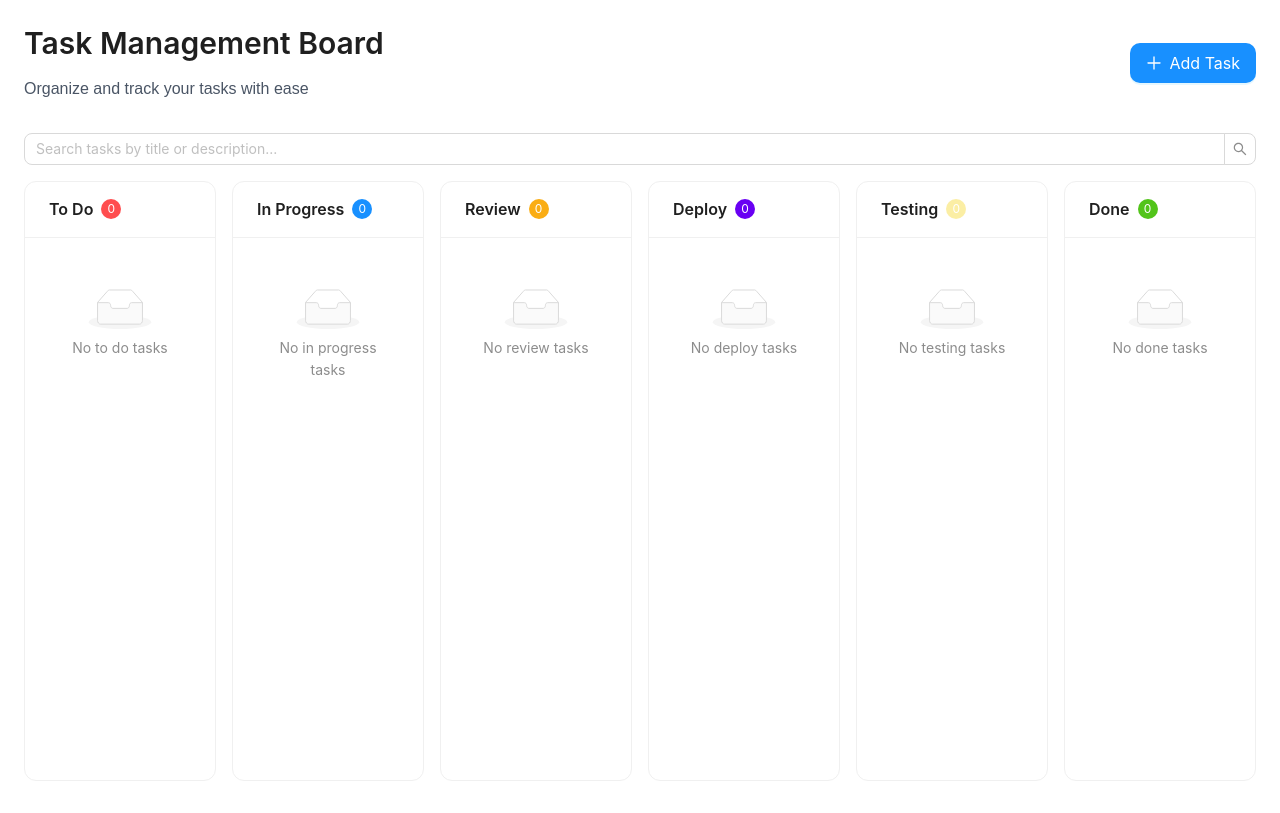
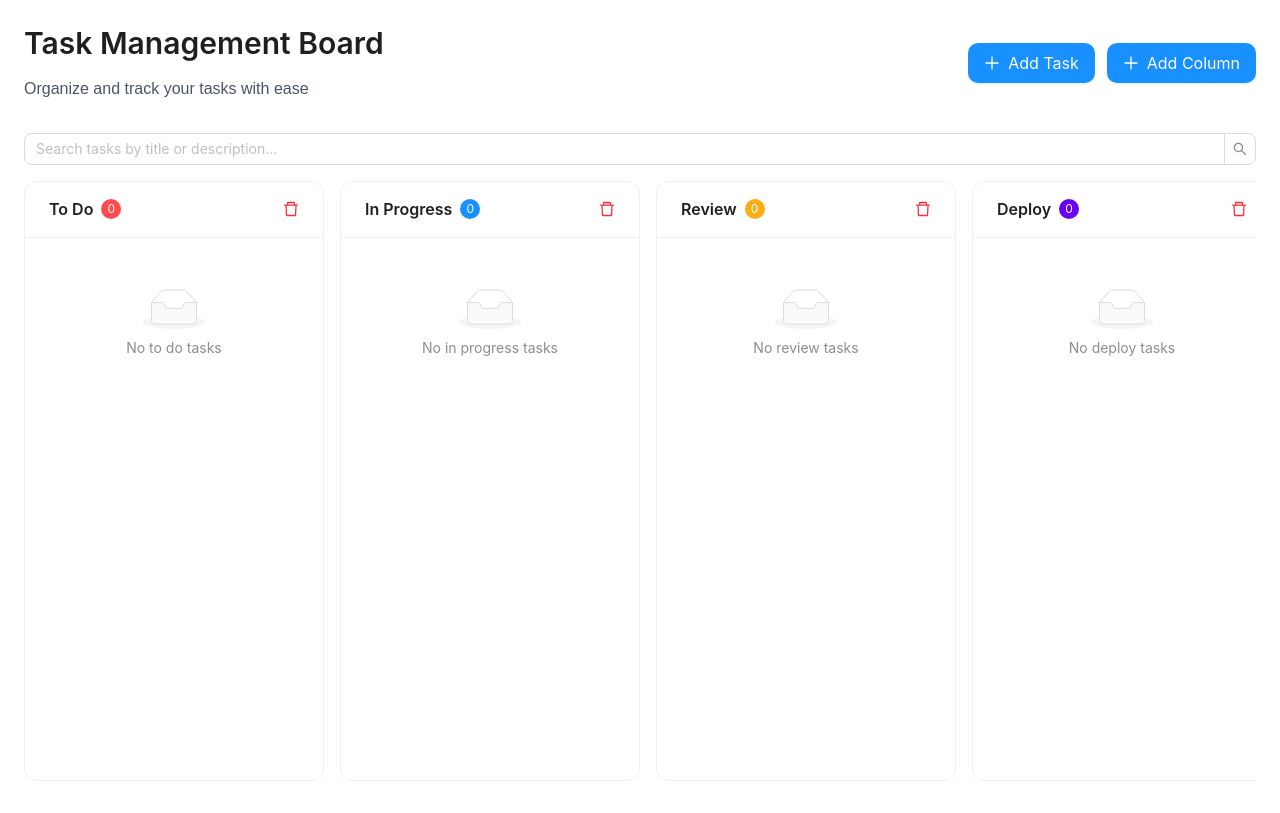
Before and after one commit to hoanganh16425/Task-Management-Board, a Next.js app: page / in a window 1280 px wide. Built offline with nearby package versions, Linux system fonts and the light colour scheme.

Commit message:
feat: add create, delete, and drag column

```diff
--- /dev/null
+++ b/app/component/ColumnForm.tsx
@@ -0,0 +1,111 @@
+
+'use client';
+
+import {
+    Button,
+    ColorPicker,
+    Form,
+    Input,
+    Modal,
+    Space
+} from 'antd';
+import React from 'react';
+import { ColumnFormData, TaskAssignee } from '../type/task';
+
+interface TaskFormProps {
+  visible: boolean;
+  assignees: TaskAssignee[];
+  loading?: boolean;
+  onClose: () => void;
+  onCreateColumn: (values: ColumnFormData) => Promise<void>;
+}
+
+
+const ColumnForm: React.FC<TaskFormProps> = ({
+  visible,
+  loading = false,
+  onClose,
+  onCreateColumn
+}) => {
+  const [form] = Form.useForm<ColumnFormData>();
+
+  const handleSubmit = async (): Promise<void> => {
+    try {
+      const values = await form.validateFields();
+      const columnFormData: ColumnFormData = {
+        title: values.title,
+        color: values.color,
+      };
+      await onCreateColumn(columnFormData);
+      form.resetFields();
+    } catch (error) {
+      console.error('Form validation failed:', error);
+    }
+  };
+
+  const handleCancel = (): void => {
+    form.resetFields();
+    onClose();
+  };
+
+  return (
+    <Modal
+      title={
+        <Space>
+          <span>Create New Column</span>
+        </Space>
+      }
+      open={visible}
+      onCancel={handleCancel}
+      confirmLoading={loading}
+      width={600}
+      footer={[
+        <Button key="cancel" onClick={handleCancel} disabled={loading}>
+          Cancel
+        </Button>,
+        <Button
+          key="submit"
+          type="primary"
+          onClick={handleSubmit}
+          loading={loading}
+        >
+          Create Column
+        </Button>,
+      ]}
+      destroyOnHidden
+    >
+      <Form
+        form={form}
+        layout="vertical"
+        requiredMark={false}
+      >
+        <Form.Item
+          name="title"
+          label="Column Title"
+          rules={[
+            { required: true, message: 'Please enter a column title' },
+            { min: 3, message: 'Title must be at least 3 characters' },
+            { max: 100, message: 'Title cannot exceed 100 characters' }
+          ]}
+        >
+          <Input
+            placeholder="Enter a descriptive column title"
+            showCount
+            maxLength={100}
+          />
+        </Form.Item>
+
+        <Form.Item
+          name="color"
+          label="color"
+          initialValue="#1677ff"
+          getValueFromEvent={(_, hex) => hex}
+        >
+          <ColorPicker />
+        </Form.Item>
+      </Form>
+    </Modal>
+  );
+};
+
+export default ColumnForm;
--- a/app/component/TaskBoard.tsx
+++ b/app/component/TaskBoard.tsx
@@ -1,39 +1,36 @@
 'use client';
 
 import { PlusOutlined } from '@ant-design/icons';
-import { DragDropContext, DropResult } from '@hello-pangea/dnd';
-import { Button, Col, Input, Row, Typography } from 'antd';
+import { DragDropContext, Draggable, Droppable, DropResult } from '@hello-pangea/dnd';
+import { Button, Input, Typography } from 'antd';
 import React, { useEffect, useMemo, useState } from 'react';
+import { TaskBoardDragType } from '../constants/task-board.constant';
 import { useTaskStore } from '../stores/taskStore';
-import { ColumnConfig, Task, TaskAssignee, TaskFormData, TaskStatus } from '../type/task';
+import { ColumnFormData, Task, TaskAssignee, TaskFormData } from '../type/task';
+import ColumnForm from './ColumnForm';
 import TaskColumn from './TaskCollumn';
 import TaskForm from './TaskForm';
 
 const { Title } = Typography;
 const { Search } = Input;
 
-const COLUMNS: ColumnConfig[] = [
-    { id: 'todo', title: 'To Do', color: '#ff4d4f' },
-    { id: 'in-progress', title: 'In Progress', color: '#1890ff' },
-    { id: 'review', title: 'Review', color: '#faad14' },
-    { id: 'deploy', title: 'Deploy', color: '#6900f3ff' },
-    { id: 'testing', title: 'Testing', color: '#f3cf005b' },
-    { id: 'done', title: 'Done', color: '#52c41a' },
-];
-
 const TaskBoard: React.FC = () => {
     const {
         tasks,
         loading,
+        columns,
         addTask,
         updateTask,
         deleteTask,
         moveTask,
+        addColumn,
+        moveColumn,
     } = useTaskStore();
 
     const [formVisible, setFormVisible] = useState<boolean>(false);
     const [searchText, setSearchText] = useState<string>('');
     const [editingTask, setEditingTask] = useState<Task | null>(null);
+    const [isOpenCreateColumn, setisOpenCreateColumn] = useState<boolean>(false);
     const [searchQuery, setSearchQuery] = useState<string>('');
 
     const [assignees, setAssignees] = React.useState<TaskAssignee[]>([]);
@@ -47,8 +44,8 @@ const TaskBoard: React.FC = () => {
         fetchAsignees();
     }, []);
 
-    const tasksByStatus = useMemo((): Record<TaskStatus, Task[]> => {
-        return COLUMNS.reduce((acc, column) => {
+    const tasksByStatus = useMemo((): Record<string, Task[]> => {
+        return columns.reduce((acc, column) => {
             acc[column.id] = tasks.filter(task => {
                 const matchesStatus = task.status === column.id;
                 const matchesSearch = !searchQuery ||
@@ -57,8 +54,8 @@ const TaskBoard: React.FC = () => {
                 return matchesStatus && matchesSearch;
             });
             return acc;
-        }, {} as Record<TaskStatus, Task[]>);
-    }, [tasks, searchQuery]);
+        }, {} as Record<string, Task[]>);
+    }, [tasks, searchQuery, columns]);
 
     const handleSearch = (value: string): void => {
         setSearchQuery(value);
@@ -70,10 +67,9 @@ const TaskBoard: React.FC = () => {
     };
 
     const handleDragEnd = (result: DropResult): void => {
-        const { destination, source, draggableId } = result;
+        const { destination, source, draggableId, type } = result;
 
         if (!destination) return;
-
         if (
             destination.droppableId === source.droppableId &&
             destination.index === source.index
@@ -81,8 +77,25 @@ const TaskBoard: React.FC = () => {
             return;
         }
 
-        const newStatus = destination.droppableId as TaskStatus;
+        const newStatus = destination.droppableId as string;
+        if (type === TaskBoardDragType.COLUMN) {
+            moveColumn(source.index, destination.index);
+        } else {
             moveTask(draggableId, newStatus);
+        }
+    };
+
+    const onCreateColumn = (): void => {
+        setisOpenCreateColumn(true);
+    };
+
+    const handleCreateColumn = async (values: ColumnFormData): Promise<void> => {
+        addColumn({ ...values, id: values.title });
+        setisOpenCreateColumn(false);
+    };
+
+    const handleCancelCreateColumn = (): void => {
+        setisOpenCreateColumn(false);
     };
 
     const handleCreateTask = (): void => {
@@ -140,6 +153,15 @@ const TaskBoard: React.FC = () => {
                     >
                         Add Task
                     </Button>
+                    <Button
+                        type="primary"
+                        icon={<PlusOutlined />}
+                        onClick={onCreateColumn}
+                        size="large"
+                        disabled={loading}
+                    >
+                        Add Column
+                    </Button>
                 </div>
             </div>
 
@@ -156,9 +178,30 @@ const TaskBoard: React.FC = () => {
             </div>
 
             <DragDropContext onDragEnd={handleDragEnd}>
-                <Row gutter={[16, 16]}>
-                    {COLUMNS.map((column) => (
-                        <Col key={column.id} xs={24} sm={12} lg={4}>
+                <Droppable
+                    droppableId="columns"
+                    direction="horizontal"
+                    type='COLUMN'
+                >
+                    {(provided) => (
+                        <div
+                            className='flex gap-4 overflow-x-auto pb-2'
+                            {...provided.droppableProps}
+                            ref={provided.innerRef}
+                        >
+                            {columns.map((column, index) => (
+                                <Draggable
+                                    draggableId={column.id.toString()}
+                                    index={index}
+                                    key={column.id}
+                                >
+                                    {(provided) => (
+                                        <div
+                                            className='min-w-[300px] max-w-[400px] w-full'
+                                            ref={provided.innerRef}
+                                            {...provided.draggableProps}
+                                            {...provided.dragHandleProps}
+                                        >
                                             <TaskColumn
                                                 status={column.id}
                                                 title={column.title}
@@ -168,9 +211,12 @@ const TaskBoard: React.FC = () => {
                                                 onDeleteTask={handleDeleteTask}
                                                 loading={loading}
                                             />
-                        </Col>
+                                        </div>
+                                    )}
+                                </Draggable>
                             ))}
-                </Row>
+                        </div>)}
+                </Droppable>
             </DragDropContext>
 
             <TaskForm
@@ -181,6 +227,13 @@ const TaskBoard: React.FC = () => {
                 loading={loading}
                 assignees={assignees}
             />
+            <ColumnForm
+                visible={isOpenCreateColumn}
+                onClose={handleCancelCreateColumn}
+                onCreateColumn={handleCreateColumn}
+                loading={loading}
+                assignees={assignees}
+            />
         </div>
     );
 };
--- a/app/component/TaskCard.tsx
+++ b/app/component/TaskCard.tsx
@@ -39,7 +39,7 @@ const TaskCard: React.FC<TaskCardProps> = ({ task, index, onEdit, onDelete }) =>
 
   return (
     <>
-      <Draggable draggableId={task.id} index={index} isDragDisabled={task.status === 'done'}>
+      <Draggable draggableId={task.id} index={index} >
         {(provided, snapshot) => (
           <div
             ref={provided.innerRef}
--- a/app/component/TaskCollumn.tsx
+++ b/app/component/TaskCollumn.tsx
@@ -1,15 +1,17 @@
 'use client';
 
-import React from 'react';
-import { Card, Typography, Badge, Space, Empty } from 'antd';
 import { Droppable } from '@hello-pangea/dnd';
-import { TaskStatus, Task } from '../type/task';
+import { Badge, Card, Empty, Modal, Space, Typography } from 'antd';
+import React, { useState } from 'react';
+import { Task } from '../type/task';
 import TaskCard from './TaskCard';
+import { DeleteOutlined } from '@ant-design/icons';
+import { useTaskStore } from '../stores/taskStore';
 
 const { Title } = Typography;
 
 interface TaskColumnProps {
-  status: TaskStatus;
+  status: string;
   title: string;
   color: string;
   tasks: Task[];
@@ -25,13 +27,27 @@ const TaskColumn: React.FC<TaskColumnProps> = ({
   tasks,
   loading = false,
   onEditTask,
-  onDeleteTask
+  onDeleteTask,
 }) => {
+  const { deleteColumn } = useTaskStore();
+
+  const [isOpendeleteColumn, setisOpenDeleteColumn] = useState<boolean>(false);
+
+  const onDeleteColumn = (): void => {
+    setisOpenDeleteColumn(true);
+  };
+
+  const handleDeleteColumn = async (values: string): Promise<void> => {
+    deleteColumn(values);
+    setisOpenDeleteColumn(false);
+  };
+
   return (
     <Card
       title={
-        <Space>
-          <Title level={5} style={{ margin: "0px"}}>
+        <Space className='flex items-center justify-between w-full'>
+          <div className='flex items-center justify-between w-full align-middle gap-2'>
+            <Title level={5} style={{ margin: "0px" }}>
               {title}
             </Title>
             <Badge
@@ -39,6 +55,8 @@ const TaskColumn: React.FC<TaskColumnProps> = ({
               style={{ backgroundColor: color }}
               showZero
             />
+          </div>
+          <DeleteOutlined className='!text-red-500' onClick={() => onDeleteColumn()} />
         </Space>
       }
       className="h-[600px] bg-[#fafafa]"
@@ -80,6 +98,17 @@ const TaskColumn: React.FC<TaskColumnProps> = ({
           </div>
         )}
       </Droppable>
+      <Modal
+        title="Confirm Deletion"
+        closable={{ 'aria-label': 'Custom Close Button' }}
+        open={isOpendeleteColumn}
+        okText='Yes'
+        okType='danger'
+        onOk={() => handleDeleteColumn(status)}
+        onCancel={() => setisOpenDeleteColumn(false)}
+      >
+        Are you sure to delete this column?
+      </Modal>
     </Card>
   );
 };
--- a/app/component/TaskForm.tsx
+++ b/app/component/TaskForm.tsx
@@ -15,7 +15,7 @@ import {
 } from 'antd';
 import dayjs, { Dayjs } from 'dayjs';
 import React, { useEffect } from 'react';
-import { Task, TaskFormData, TaskStatus, TaskPriority, TaskAssignee } from '../type/task';
+import { Task, TaskAssignee, TaskFormData, TaskPriority } from '../type/task';
 
 const { TextArea } = Input;
 const { Option } = Select;
@@ -32,14 +32,14 @@ interface TaskFormProps {
 interface FormValues {
   title: string;
   description?: string;
-  status: TaskStatus;
+  status: string;
   priority: TaskPriority;
   assignee?: string;
   dueDate?: Dayjs | null;
 }
 
 interface StatusOption {
-  value: TaskStatus;
+  value: string;
   label: string;
   emoji: string;
 }
@@ -167,7 +167,7 @@ const TaskForm: React.FC<TaskFormProps> = ({
         form={form}
         layout="vertical"
         initialValues={{
-          status: 'todo' as TaskStatus,
+          status: 'todo',
           priority: 'medium' as TaskPriority,
         }}
         requiredMark={false}
--- /dev/null
+++ b/app/constants/task-board.constant.ts
@@ -0,0 +1,15 @@
+import { ColumnConfig } from "../type/task";
+
+export const COLUMNS: ColumnConfig[] = [
+    { id: 'todo', title: 'To Do', color: '#ff4d4f' },
+    { id: 'in-progress', title: 'In Progress', color: '#1890ff' },
+    { id: 'review', title: 'Review', color: '#faad14' },
+    { id: 'deploy', title: 'Deploy', color: '#6900f3ff' },
+    { id: 'testing', title: 'Testing', color: '#f3cf005b' },
+    { id: 'done', title: 'Done', color: '#52c41a' },
+];
+
+export const TaskBoardDragType = {
+    COLUMN: 'COLUMN',
+    TASK: 'TASK',
+};
--- a/app/detail/page.tsx
+++ /dev/null
@@ -1,16 +0,0 @@
-'use client'
-import React from 'react'
-import { useTaskStore } from '../stores/taskStore';
-
-function Page() {
-    const {
-        tasks,
-    } = useTaskStore();
-    console.log(tasks);
-
-    return (
-        <div>Page</div>
-    )
-}
-
-export default Page
--- a/app/stores/taskStore.ts
+++ b/app/stores/taskStore.ts
@@ -3,17 +3,22 @@
 import { v4 as uuidv4 } from 'uuid';
 import { create } from 'zustand';
 import { createJSONStorage, devtools, persist } from 'zustand/middleware';
-import { Task, TaskData, TaskFormData, TaskStatus } from '../type/task';
+import { ColumnTask, Task, TaskData, TaskStatus } from '../type/task';
+import { COLUMNS } from '../constants/task-board.constant';
 
 interface TaskStore {
   tasks: Task[];
+  columns: ColumnTask[];
   loading: boolean;
 
   // Actions
   addTask: (task: TaskData) => Promise<void>;
   updateTask: (id: string, updates: Partial<Task>) => Promise<void>;
   deleteTask: (id: string) => Promise<void>;
-  moveTask: (taskId: string, newStatus: TaskStatus) => void;
+  moveTask: (taskId: string, newStatus: string) => void;
+  addColumn: (column: ColumnTask) => Promise<void>;
+  deleteColumn: (id: string) => Promise<void>;
+  moveColumn: (column: number, newColumnindex: number) => void;
   setLoading: (loading: boolean) => void;
 }
 
@@ -22,8 +27,37 @@ export const useTaskStore = create<TaskStore>()(
     persist(
       (set) => ({
         tasks: [],
+        columns: [...COLUMNS],
         loading: false,
         error: null,
+        addColumn: async (columnData: ColumnTask) => {
+          set({ loading: true });
+          const newColumn: ColumnTask = {
+            ...columnData,
+          };
+          set((state) => ({
+            columns: [...state.columns, newColumn],
+            loading: false,
+          }));
+        },
+        deleteColumn: async (id: string) => {
+          set({ loading: true });
+          set((state) => ({
+            columns: state?.columns?.filter((c) => c.id !== id),
+            loading: false,
+          }));
+        },
+
+        moveColumn: (columnIndex: number, newColumnIndex: number) => {
+          set((state) => {
+            if (!state.columns) return state;
+            const newColumns = [...state.columns];
+            const [moved] = newColumns.splice(columnIndex, 1);
+            newColumns.splice(newColumnIndex, 0, moved);
+            return { columns: newColumns };
+          });
+        },
+
         addTask: async (taskData: TaskData) => {
           set({ loading: true });
           const newTask: Task = {
@@ -58,14 +92,16 @@ export const useTaskStore = create<TaskStore>()(
           }));
         },
 
-        moveTask: (taskId: string, newStatus: TaskStatus) => {
-          set((state) => ({
+        moveTask: (taskId: string, newStatus: string) => {
+          set((state) => {
+            return {
               tasks: state.tasks.map((task) =>
                 task.id === taskId
                   ? { ...task, status: newStatus, updatedAt: new Date().toISOString() }
                   : task
               ),
-          }));
+            };
+          });
         },
 
         setLoading: (loading: boolean) => set({ loading }),
--- a/app/type/task.ts
+++ b/app/type/task.ts
@@ -8,12 +8,17 @@ export interface Task {
   id: string;
   title: string;
   description?: string;
-  status: TaskStatus;
+  status: string;
   priority: TaskPriority;
   assignee?: TaskAssignee;
   dueDate?: string;
   createdAt: string;
   updatedAt: string;
+}
+export interface ColumnTask {
+  id: string;
+  title: string;
+  color: string
 }
 
 export interface TaskAssignee {
@@ -25,15 +30,20 @@ export interface TaskAssignee {
 export interface TaskFormData {
   title: string;
   description?: string;
-  status: TaskStatus;
+  status: string;
   priority: TaskPriority;
   assignee?: string;
   dueDate?: string;
 }
+
+export interface  ColumnFormData {
+  title: string;
+  color: string;
+}
 export interface TaskData {
   title: string;
   description?: string;
-  status: TaskStatus;
+  status: string;
   priority: TaskPriority;
   assignee?: TaskAssignee;
   dueDate?: string;
@@ -41,7 +51,7 @@ export interface TaskData {
 
 // Store types
 export interface TaskFilters {
-  status?: TaskStatus[];
+  status?: string[];
   priority?: TaskPriority[];
   assignee?: string;
   search?: string;
@@ -53,18 +63,18 @@ export interface TaskStats {
   inProgress: number;
   overdue: number;
   byPriority: Record<TaskPriority, number>;
-  byStatus: Record<TaskStatus, number>;
+  byStatus: Record<string, number>;
 }
 
 export interface TaskColumn {
-  id: TaskStatus;
+  id: string;
   title: string;
   color: string;
   limit?: number;
 }
 
 export interface ColumnConfig {
-    id: TaskStatus;
+    id: string;
     title: string;
     color: string;
     limit?: number;
```
Lines whose indentation alone changed are shown as unchanged.
